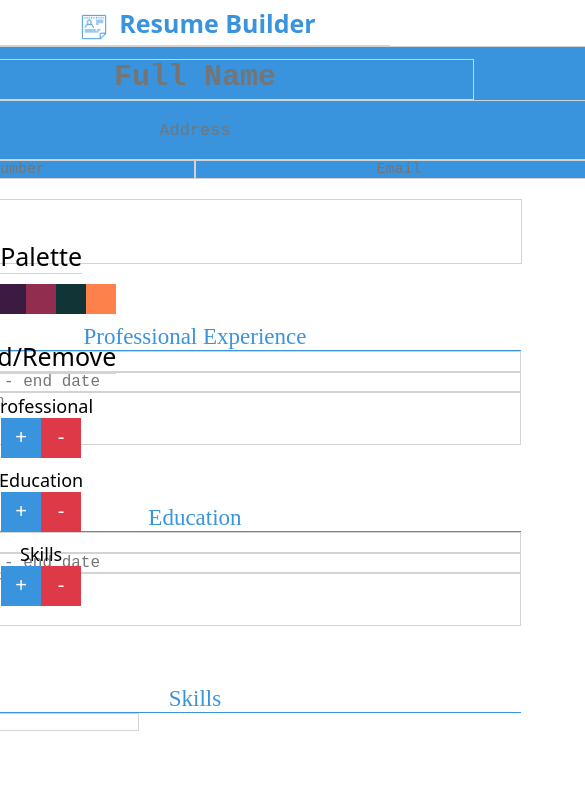
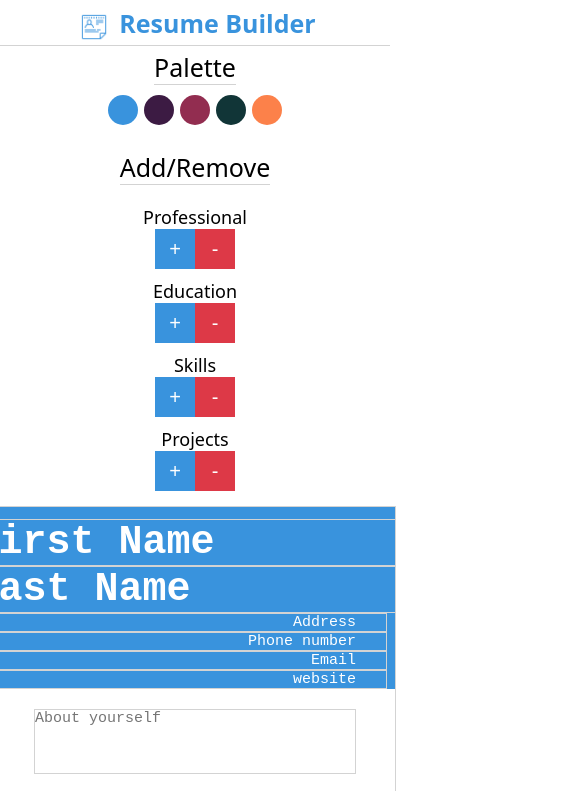
Before and after one commit to alecnazzy/resume-builder, a plain HTML site: page index.html in a window 390 px wide. Shown: the top 791 px of the page, 585 px wide, since content can reach past the window. Drawn offline with nearby package versions, Linux system fonts and the light colour scheme.

Commit message:
-fixed mobile dimensions -added projects section + add/remove btns -clean up -reformatted resume header

```diff
--- a/css/customize.css
+++ b/css/customize.css
@@ -46,90 +46,51 @@ h3 {
 #blue-btn {
   background-color: #3993dd;
   border: none;
-  /* border-radius: 50%; */
-  border-radius: 0;
-  margin-right: 0;
-  margin-left: 0;
+  border-radius: 50%;
+  margin-right: 3px;
+  margin-left: 3px;
 }
 #purple-btn {
   background-color: #3c1b43;
   border: none;
-  /* border-radius: 50%; */
-  border-radius: 0;
-  margin-right: 0;
-  margin-left: 0;
+  border-radius: 50%;
+  margin-right: 3px;
+  margin-left: 3px;
 }
 #magenta-btn {
   background-color: #922d50;
   border: none;
-  /* border-radius: 50%; */
   border-radius: 0;
-  margin-right: 0;
-  margin-left: 0;
+  margin-right: 3px;
+  margin-left: 3px;
+  border-radius: 50%;
 }
 #green-btn {
   background-color: #113537;
   border: none;
-  /* border-radius: 50%; */
-  border-radius: 0;
-  margin-right: 0;
-  margin-left: 0;
+  border-radius: 50%;
+  margin-right: 3px;
+  margin-left: 3px;
 }
 #coral-btn {
   background-color: #fc814a;
   border: none;
-  /* border-radius: 50%; */
-  border-radius: 0;
-  margin-left: 0;
+  border-radius: 50%;
+  margin-right: 3px;
+  margin-left: 3px;
 }
 
-/* ADD/REMOVE SECTIONS */
-
+/* ADD/REMOVE */
 #addRemoveSec {
   display: flex;
   flex-direction: column;
   justify-content: center;
   align-items: center;
 }
+/* END ADD/REMOVE */
 
-#expBtns {
-  display: flex;
-  flex-direction: row;
-  justify-content: center;
-  align-items: center;
-  width: 40px;
-  font-size: 20px;
-}
-
-#addExp-btn {
-  background-color: #3993dd;
-  color: white;
-  border: none;
-  /* border-radius: 50%; */
-  border-radius: 0;
-  cursor: pointer;
-  width: 40px;
-  height: 40px;
-  display: flex;
-  justify-content: center;
-  align-items: center;
-}
-
-#removeExp-btn {
-  background-color: #dd3947;
-  color: white;
-  border: none;
-  /* border-radius: 50%; */
-  border-radius: 0;
-  cursor: pointer;
-  width: 40px;
-  height: 40px;
-  display: flex;
-  justify-content: center;
-  align-items: center;
-}
-
-#eduBtns {
+/* BUTTONS */
+#btn-row {
   display: flex;
   flex-direction: row;
   justify-content: center;
@@ -139,12 +100,10 @@ h3 {
   margin-bottom: 25px;
   margin: 0 !important;
 }
-
-#addEdu-btn {
+#add-btn {
   background-color: #3993dd;
   color: white;
   border: none;
-  /* border-radius: 50%; */
   border-radius: 0;
   cursor: pointer;
   width: 40px;
@@ -153,11 +112,10 @@ h3 {
   justify-content: center;
   align-items: center;
 }
-#removeEdu-btn {
+#remove-btn {
   background-color: #dd3947;
   color: white;
   border: none;
-  /* border-radius: 50%; */
   border-radius: 0;
   cursor: pointer;
   width: 40px;
@@ -166,40 +124,4 @@ h3 {
   justify-content: center;
   align-items: center;
 }
-
-#skillBtns {
-  display: flex;
-  flex-direction: row;
-  justify-content: center;
-  align-items: center;
-  width: 80%;
-  font-size: 20px;
-  margin-bottom: 25px;
-  margin: 0 !important;
-}
-#addSkill-btn {
-  background-color: #3993dd;
-  color: white;
-  border: none;
-  /* border-radius: 50%; */
-  border-radius: 0;
-  cursor: pointer;
-  width: 40px;
-  height: 40px;
-  display: flex;
-  justify-content: center;
-  align-items: center;
-}
-#removeSkill-btn {
-  background-color: #dd3947;
-  color: white;
-  border: none;
-  /* border-radius: 50%; */
-  border-radius: 0;
-  cursor: pointer;
-  width: 40px;
-  height: 40px;
-  display: flex;
-  justify-content: center;
-  align-items: center;
-}
+/* END BUTTONS */
--- a/css/styles.css
+++ b/css/styles.css
@@ -23,9 +23,13 @@ body {
   right: 50%;
   height: 100%;
 }
+
+/* the border that shows the ends of the print container */
 #printBorder {
   border: 0.3px solid lightgray;
+  overflow: hidden;
 }
+/* container in which will actually get printed/saved as pdf */
 #printContainer {
   box-decoration: none;
   display: flex;
@@ -37,16 +41,16 @@ body {
   padding: 0px;
   margin: 0px;
 }
+
 textarea {
   resize: none;
   border: 0.5px solid lightgray;
 }
 
-/* HEADER */
-
+/* RESUME HEADER */
 #resume-header {
   display: flex;
-  flex-direction: column;
+  flex-direction: row;
   justify-content: space-between;
   align-items: center;
   width: 100%;
@@ -55,42 +59,73 @@ textarea {
   color: white;
   padding-top: 12px;
 }
-#name {
-  font-size: 30px;
-  font-weight: bold;
-  text-align: center;
+#resume-header textarea::placeholder {
   color: white;
-  height: 100px;
-}
-#address {
-  font-size: 17px;
-  display: flex;
-  text-align: center;
-  padding-top: 20px;
-  color: white;
-  height: 100px;
 }
 
+/* NAME */
+#fullname {
+  display: flex;
+  flex-direction: column;
+}
+#first-name {
+  font-size: 40px;
+  font-weight: bold;
+  text-align: left;
+  padding-left: 30px;
+  color: white;
+}
+#last-name {
+  font-size: 40px;
+  font-weight: bold;
+  text-align: left;
+  padding-left: 30px;
+  color: white;
+}
+/* END NAME */
+
+/* CONTACT */
 #contact {
   display: flex;
-  flex-direction: row;
+  flex-direction: column;
   justify-content: space-between;
   width: 100%;
   color: white;
 }
+#address {
+  color: white;
+  text-align: center;
+  text-align: right;
+  padding-right: 30px;
+  font-size: 15px;
+  width: 90%;
+}
 #phone {
   font-size: 15px;
   text-align: center;
+  text-align: right;
+  padding-right: 30px;
   color: white;
-  width: 50%;
+  width: 90%;
 }
 #email {
   font-size: 15px;
   text-align: center;
+  text-align: right;
+  padding-right: 30px;
   color: white;
-  width: 50%;
+  width: 90%;
 }
-/* END HEADER */
+#website {
+  font-size: 15px;
+  text-align: center;
+  text-align: right;
+  padding-right: 30px;
+  color: white;
+  width: 90%;
+}
+/* END CONTACT */
+/* END RESUME HEADER */
 
 /*  ABOUT */
 #about {
@@ -112,7 +147,7 @@ textarea {
   justify-content: center;
   align-items: left;
   width: 80%;
-  margin-top: 60px;
+  margin-top: 20px;
   font-size: 23px;
   text-align: left;
 }
@@ -127,6 +162,8 @@ textarea {
 #job-title {
   font-size: 17px;
   color: black;
+  font-weight: bolder;
+  margin-top: 10px;
 }
 #job-date {
   font-size: 16px;
@@ -135,6 +172,7 @@ textarea {
 #job-desc {
   font-size: 15px;
   color: black;
+  margin-top: 6px;
 }
 /* END EXP */
 
@@ -145,7 +183,7 @@ textarea {
   justify-content: center;
   align-items: left;
   width: 80%;
-  margin-top: 60px;
+  margin-top: 20px;
   font-size: 23px;
 }
 #edu-header {
@@ -158,6 +196,8 @@ textarea {
 #edu-title {
   font-size: 17px;
   color: black;
+  font-weight: bolder;
+  margin-top: 10px;
 }
 #edu-date {
   font-size: 16px;
@@ -166,6 +206,7 @@ textarea {
 #edu-desc {
   font-size: 15px;
   color: black;
+  margin-top: 6px;
 }
 /* END EDU */
 
@@ -176,7 +217,7 @@ textarea {
   justify-content: center;
   align-items: center;
   width: 80%;
-  margin-top: 60px;
+  margin-top: 15px;
   font-size: 23px;
 }
 #skills-header {
@@ -194,9 +235,41 @@ textarea {
   width: 100%;
   font-size: 14px;
   color: black;
+  padding-left: 26px;
 }
 /* END SKILLS */
 
+/* PROJECTS */
+#projects {
+  display: flex;
+  flex-direction: column;
+  justify-content: center;
+  align-items: left;
+  width: 80%;
+  margin-top: 20px;
+  font-size: 23px;
+}
+#projects-header {
+  font-size: 23px;
+  border-bottom: 1px solid #3993dd;
+  color: #3993dd;
+  width: 100%;
+  text-align: center;
+}
+#project-title {
+  font-size: 17px;
+  color: black;
+  font-weight: bolder;
+  margin-top: 10px;
+}
+#project-desc {
+  font-size: 15px;
+  color: black;
+  margin-top: 6px;
+}
+/* END PROJECTS */
+
+/* PRINT BUTTON */
 #print-btn {
   display: flex;
   flex-direction: row;
@@ -214,6 +287,7 @@ textarea {
   color: white;
   cursor: pointer;
 }
+/* END PRINT BUTTON */
 
 /* ROW AND COLUMNS */
 .row {
@@ -243,3 +317,67 @@ textarea {
   justify-content: center;
   align-items: center;
 }
+/* END ROW AND COLUMNS */
+
+/* MEDIA QUERIES */
+@media screen and (max-width: 768px) {
+  body {
+    display: flex;
+    flex-direction: column;
+    left: 0;
+    right: 0;
+    height: 100%;
+  }
+  .row {
+    display: flex;
+    flex-direction: column;
+  }
+  .left-column {
+    width: 100%;
+    height: fit-content;
+    margin: 0px;
+    display: block;
+    margin-top: 50px;
+  }
+  .right-column {
+    width: 100%;
+    display: flex;
+    flex-direction: column;
+    justify-content: center;
+    align-items: center;
+    margin-top: 460px;
+  }
+  #customizeContainer {
+    top: 0;
+  }
+  #printBorder {
+    overflow: hidden;
+  }
+  #printContainer {
+    width: 400px;
+    height: auto;
+  }
+  #resume-header {
+    display: flex;
+    flex-direction: column;
+    justify-content: space-between;
+    height: auto;
+    width: 100%;
+  }
+  #fullname {
+    display: flex;
+    flex-direction: column;
+    justify-content: center;
+    align-items: center;
+    width: 100%;
+    margin-left: 25px;
+  }
+  #contact {
+    display: flex;
+    flex-direction: column;
+    justify-content: left;
+    align-items: left;
+    color: white;
+  }
+}
+/* END MEDIA QUERIES */
--- a/index.html
+++ b/index.html
@@ -12,6 +12,7 @@
     <link rel="stylesheet" href="css/header.css" />
     <link rel="stylesheet" href="css/customize.css" />
     <link rel="stylesheet" href="css/footer.css" />
+    <link rel="icon" href="images/icons8-resume-64 (1).png" />
     <title>Resume Builder</title>
   </head>
 
@@ -59,56 +60,61 @@
           <div id="addRemoveSec">
             <h1>Add/Remove</h1>
             <h3>Professional</h3>
-          <div id="expBtns">
+            <div id="btn-row">
               <div id="addExp">
-              <button type="button" id="addExp-btn" onclick="addExp()">
-                +
-              </button>
+                <button type="button" id="add-btn" onclick="addExp()">+</button>
               </div>
               <div id="removeExp">
-              <button type="button" id="removeExp-btn" onclick="removeExp()">
+                <button type="button" id="remove-btn" onclick="removeExp()">
                   -
                 </button>
               </div>
             </div>
 
             <h3>Education</h3>
-          <div id="eduBtns">
+            <div id="btn-row">
               <div id="addEdu">
-              <button type="button" id="addEdu-btn" onclick="addEdu()">
-                +
-              </button>
+                <button type="button" id="add-btn" onclick="addEdu()">+</button>
               </div>
               <div id="removeEdu">
-              <button type="button" id="removeEdu-btn" onclick="removeEdu()">
+                <button type="button" id="remove-btn" onclick="removeEdu()">
                   -
                 </button>
               </div>
             </div>
 
             <h3>Skills</h3>
-            <div id="skillBtns">
+            <div id="btn-row">
               <div id="addSkill">
-                <button type="button" id="addSkill-btn" onclick="addSkill()">
+                <button type="button" id="add-btn" onclick="addSkill()">
                   +
                 </button>
               </div>
               <div id="removeSkill">
-                <button
-                  type="button"
-                  id="removeSkill-btn"
-                  onclick="removeSkill()"
-                >
+                <button type="button" id="remove-btn" onclick="removeSkill()">
                   -
                 </button>
               </div>
             </div>
 
+            <h3>Projects</h3>
+            <div id="btn-row">
+              <div id="addProject">
+                <button type="button" id="add-btn" onclick="addProject()">
+                  +
+                </button>
+              </div>
+              <div id="removeProject">
+                <button type="button" id="remove-btn" onclick="removeProject()">
+                  -
+                </button>
+              </div>
             </div>
           </div>
         </div>
       </div>
       <script src="scripts/customize.js"></script>
+      <!-- END CUSTOMIZATION -->
 
       <!-- RESUME TEMPLATE -->
       <div class="right-column">
@@ -116,21 +122,31 @@
           <div id="printContainer">
             <!-- RESUME HEADER -->
             <div id="resume-header">
+              <div id="fullname">
                 <textarea
-                name="name"
-                placeholder="Full Name"
-                id="name"
-                cols="30"
+                  name="first-name"
+                  placeholder="First Name"
+                  id="first-name"
+                  cols="20"
                   rows="1"
                 ></textarea>
                 <textarea
+                  name="last-name"
+                  placeholder="Last Name"
+                  id="last-name"
+                  cols="20"
+                  rows="1"
+                ></textarea>
+              </div>
+
+              <div id="contact">
+                <textarea
                   name="Address"
                   id="address"
-                cols="80"
+                  cols="20"
                   rows="1"
                   placeholder="Address"
                 ></textarea>
-              <div id="contact">
                 <textarea
                   name="phone"
                   id="phone"
@@ -144,6 +160,13 @@
                   cols="50"
                   rows="1"
                   placeholder="Email"
+                ></textarea>
+                <textarea
+                  name="website"
+                  id="website"
+                  cols="50"
+                  rows="1"
+                  placeholder="website"
                 ></textarea>
               </div>
             </div>
@@ -160,7 +183,6 @@
             <!-- EXPERIENCE -->
             <div id="exp">
               <div id="exp-header">Professional Experience</div>
-              <!-- <div id="exp-item"> -->
               <textarea
                 name="title"
                 id="job-title"
@@ -226,6 +248,23 @@
                 </li>
               </ul>
             </div>
+            <div id="projects">
+              <div id="projects-header">Projects</div>
+              <textarea
+                name="project name"
+                id="project-title"
+                cols="30"
+                rows="1"
+                placeholder="Project name"
+              ></textarea>
+              <textarea
+                name="description"
+                id="project-desc"
+                cols="30"
+                rows="3"
+                placeholder="Project description"
+              ></textarea>
+            </div>
           </div>
         </div>
 
@@ -238,6 +277,7 @@
           Print/Save
         </button>
       </div>
+      <!-- END RESUME TEMPLATE -->
     </div>
 
     <script src="scripts/app.js"></script>
--- a/scripts/customize.js
+++ b/scripts/customize.js
@@ -6,6 +6,8 @@ function changeColor(color) {
   $("#edu-header").css("color", color);
   $("#skills-header").css("border-bottom", "1px solid" + color);
   $("#skills-header").css("color", color);
+  $("#projects-header").css("border-bottom", "1px solid" + color);
+  $("#projects-header").css("color", color);
 }
 
 function addExp() {
@@ -39,3 +41,13 @@ function addSkill() {
 function removeSkill() {
   $("#skills ul").children().last().remove();
 }
+
+function addProject() {
+  $("#projects").append(
+    '<textarea name="project name" id="project-title" cols="30" rows="1" placeholder="Project name"></textarea><textarea name="description" id="project-desc" cols="30" rows="3" placeholder="Project description"></textarea>'
+  );
+}
+function removeProject() {
+  $("#projects").children().last().remove();
+  $("#projects").children().last().remove();
+}
```
Lines whose indentation alone changed are shown as unchanged.
